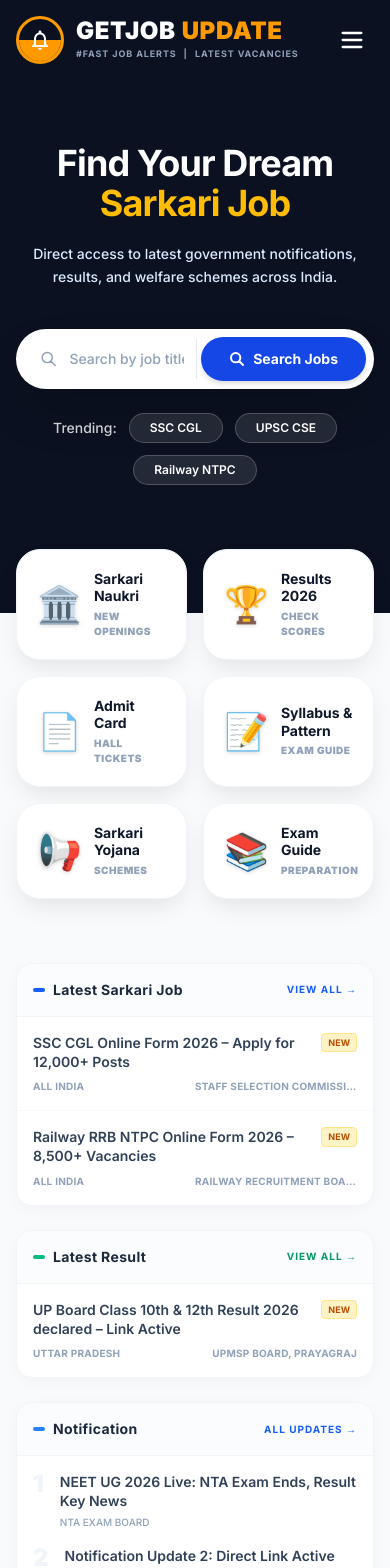
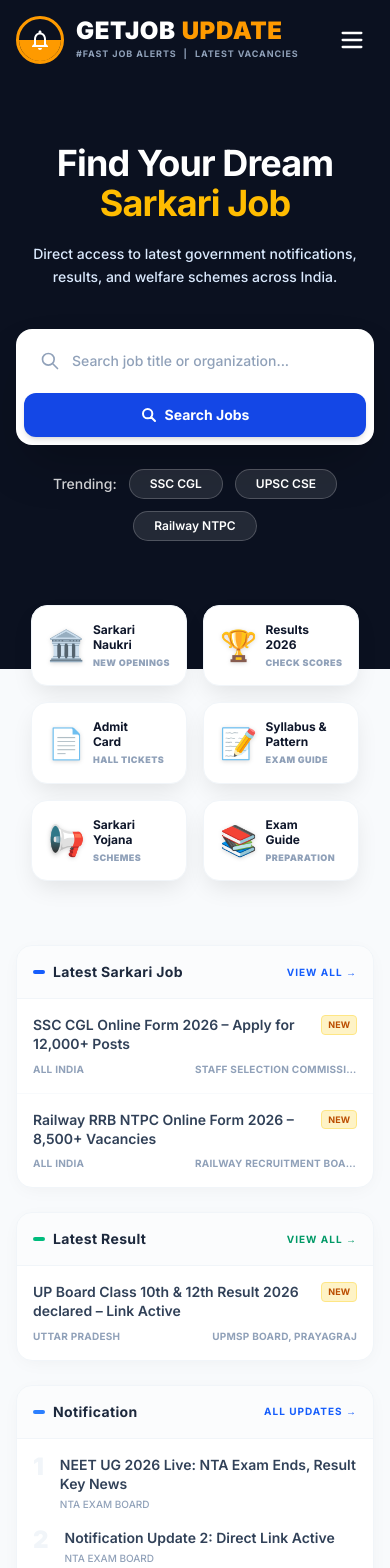
Before and after one commit to sharif8092/getjobupdateNext, a Next.js app: page / in a window 390 px wide. Shown: the top 1568 px of the page. Built offline with nearby package versions, Linux system fonts and the light colour scheme; no server answers.

Commit message:
second commit

```diff
--- a/src/app/page.tsx
+++ b/src/app/page.tsx
@@ -47,7 +47,7 @@
       {/* Box Content List */}
       <div className="flex flex-col divide-y divide-slate-50 flex-1">
         {posts.length > 0 ? (
-          posts.map(post => {
+          posts.slice(0, 5).map(post => {
             const loc = post.custom_meta?.aziz_job_location || 'Central';
             const dept = post.custom_meta?.aziz_department || 'Govt';
             const isNew = (Date.now() - new Date(post.date).getTime()) < 3 * 24 * 60 * 60 * 1000; // 3 days
@@ -121,19 +121,19 @@
           </p>
 
           {/* Search Bar Container */}
-          <div className="bg-white rounded-full p-2 flex items-center shadow-2xl mx-auto max-w-3xl">
-            <div className="flex-1 flex items-center pl-4 border-r border-slate-200">
-              <svg className="w-5 h-5 text-slate-400" fill="none" viewBox="0 0 24 24" stroke="currentColor"><path strokeLinecap="round" strokeLinejoin="round" strokeWidth={2} d="M21 21l-6-6m2-5a7 7 0 11-14 0 7 7 0 0114 0z" /></svg>
-              <input type="text" placeholder="Search by job title or organization..." className="w-full px-3 py-2.5 outline-none text-slate-800 bg-transparent text-sm font-medium placeholder:text-slate-400" />
+          <div className="bg-white rounded-2xl md:rounded-full p-2 flex flex-col md:flex-row items-center shadow-2xl mx-auto max-w-3xl gap-2 md:gap-0">
+            <div className="w-full md:flex-1 flex items-center px-4 py-1 md:border-r border-slate-200">
+              <svg className="w-5 h-5 text-slate-400 shrink-0" fill="none" viewBox="0 0 24 24" stroke="currentColor"><path strokeLinecap="round" strokeLinejoin="round" strokeWidth={2} d="M21 21l-6-6m2-5a7 7 0 11-14 0 7 7 0 0114 0z" /></svg>
+              <input type="text" placeholder="Search job title or organization..." className="w-full px-3 py-2.5 outline-none text-slate-800 bg-transparent text-sm font-medium placeholder:text-slate-400" />
             </div>
             <div className="hidden sm:flex items-center px-4 w-44 border-r border-slate-200 cursor-pointer">
-              <svg className="w-4 h-4 text-slate-400 mr-2" fill="none" viewBox="0 0 24 24" stroke="currentColor"><path strokeLinecap="round" strokeLinejoin="round" strokeWidth={2} d="M17.657 16.657L13.414 20.9a1.998 1.998 0 01-2.827 0l-4.244-4.243a8 8 0 1111.314 0z" /><path strokeLinecap="round" strokeLinejoin="round" strokeWidth={2} d="M15 11a3 3 0 11-6 0 3 3 0 016 0z" /></svg>
+              <svg className="w-4 h-4 text-slate-400 mr-2 shrink-0" fill="none" viewBox="0 0 24 24" stroke="currentColor"><path strokeLinecap="round" strokeLinejoin="round" strokeWidth={2} d="M17.657 16.657L13.414 20.9a1.998 1.998 0 01-2.827 0l-4.244-4.243a8 8 0 1111.314 0z" /><path strokeLinecap="round" strokeLinejoin="round" strokeWidth={2} d="M15 11a3 3 0 11-6 0 3 3 0 016 0z" /></svg>
               <select className="bg-transparent text-slate-700 outline-none w-full text-sm font-bold cursor-pointer appearance-none">
                 <option>All States</option>
               </select>
-              <svg className="w-4 h-4 text-slate-400" fill="none" viewBox="0 0 24 24" stroke="currentColor"><path strokeLinecap="round" strokeLinejoin="round" strokeWidth={2} d="M19 9l-7 7-7-7" /></svg>
+              <svg className="w-4 h-4 text-slate-400 shrink-0" fill="none" viewBox="0 0 24 24" stroke="currentColor"><path strokeLinecap="round" strokeLinejoin="round" strokeWidth={2} d="M19 9l-7 7-7-7" /></svg>
             </div>
-            <button className="bg-blue-700 hover:bg-blue-800 text-white rounded-full px-7 py-3 font-bold text-sm flex items-center gap-2 transition-colors ml-1 shadow-md">
+            <button className="w-full md:w-auto bg-blue-700 hover:bg-blue-800 text-white rounded-xl md:rounded-full px-7 py-3 font-bold text-sm flex items-center justify-center gap-2 transition-colors shadow-md">
               <svg className="w-4 h-4" fill="none" viewBox="0 0 24 24" stroke="currentColor"><path strokeLinecap="round" strokeLinejoin="round" strokeWidth={3} d="M21 21l-6-6m2-5a7 7 0 11-14 0 7 7 0 0114 0z" /></svg>
               Search Jobs
             </button>
@@ -153,51 +153,51 @@
       <div className="max-w-7xl mx-auto px-4 sm:px-6 lg:px-8 relative z-20 -mt-16 mb-16">
         <div className="grid grid-cols-2 md:grid-cols-3 lg:grid-cols-6 gap-4">
 
-          <Link href="/jobs" className="bg-white rounded-3xl p-5 shadow-[0_10px_25px_-5px_rgba(0,0,0,0.1)] border border-slate-100 flex items-center gap-3 hover:-translate-y-1 transition-transform group">
-            <div className="text-4xl drop-shadow-sm group-hover:scale-110 transition-transform">🏛️</div>
-            <div className="flex flex-col">
-              <span className="text-slate-900 font-bold text-sm leading-tight">Sarkari<br/>Naukri</span>
-              <span className="text-slate-400 font-black text-[10px] uppercase mt-1 tracking-wider">NEW OPENINGS</span>
+          <Link href="/jobs" className="bg-white rounded-2xl md:rounded-3xl p-4 md:p-5 shadow-[0_10px_25px_-5px_rgba(0,0,0,0.1)] border border-slate-100 flex items-center gap-2 md:gap-3 hover:-translate-y-1 transition-transform group">
+            <div className="text-3xl md:text-4xl drop-shadow-sm group-hover:scale-110 transition-transform">🏛️</div>
+            <div className="flex flex-col overflow-hidden">
+              <span className="text-slate-900 font-bold text-xs md:text-sm leading-tight truncate">Sarkari<br/>Naukri</span>
+              <span className="text-slate-400 font-black text-[9px] md:text-[10px] uppercase mt-1 tracking-wider truncate">NEW OPENINGS</span>
             </div>
           </Link>
 
-          <Link href="/results" className="bg-white rounded-3xl p-5 shadow-[0_10px_25px_-5px_rgba(0,0,0,0.1)] border border-slate-100 flex items-center gap-3 hover:-translate-y-1 transition-transform group">
-            <div className="text-4xl text-amber-500 drop-shadow-sm group-hover:scale-110 transition-transform">🏆</div>
-            <div className="flex flex-col">
-              <span className="text-slate-900 font-bold text-sm leading-tight">Results<br/>2026</span>
-              <span className="text-slate-400 font-black text-[10px] uppercase mt-1 tracking-wider">CHECK SCORES</span>
+          <Link href="/results" className="bg-white rounded-2xl md:rounded-3xl p-4 md:p-5 shadow-[0_10px_25px_-5px_rgba(0,0,0,0.1)] border border-slate-100 flex items-center gap-2 md:gap-3 hover:-translate-y-1 transition-transform group">
+            <div className="text-3xl md:text-4xl text-amber-500 drop-shadow-sm group-hover:scale-110 transition-transform">🏆</div>
+            <div className="flex flex-col overflow-hidden">
+              <span className="text-slate-900 font-bold text-xs md:text-sm leading-tight truncate">Results<br/>2026</span>
+              <span className="text-slate-400 font-black text-[9px] md:text-[10px] uppercase mt-1 tracking-wider truncate">CHECK SCORES</span>
             </div>
           </Link>
 
-          <Link href="/admit-card" className="bg-white rounded-3xl p-5 shadow-[0_10px_25px_-5px_rgba(0,0,0,0.1)] border border-slate-100 flex items-center gap-3 hover:-translate-y-1 transition-transform group">
-            <div className="text-4xl text-slate-300 drop-shadow-sm group-hover:scale-110 transition-transform">📄</div>
-            <div className="flex flex-col">
-              <span className="text-slate-900 font-bold text-sm leading-tight">Admit<br/>Card</span>
-              <span className="text-slate-400 font-black text-[10px] uppercase mt-1 tracking-wider">HALL TICKETS</span>
+          <Link href="/admit-card" className="bg-white rounded-2xl md:rounded-3xl p-4 md:p-5 shadow-[0_10px_25px_-5px_rgba(0,0,0,0.1)] border border-slate-100 flex items-center gap-2 md:gap-3 hover:-translate-y-1 transition-transform group">
+            <div className="text-3xl md:text-4xl text-slate-300 drop-shadow-sm group-hover:scale-110 transition-transform">📄</div>
+            <div className="flex flex-col overflow-hidden">
+              <span className="text-slate-900 font-bold text-xs md:text-sm leading-tight truncate">Admit<br/>Card</span>
+              <span className="text-slate-400 font-black text-[9px] md:text-[10px] uppercase mt-1 tracking-wider truncate">HALL TICKETS</span>
             </div>
           </Link>
 
-          <Link href="/syllabus" className="bg-white rounded-3xl p-5 shadow-[0_10px_25px_-5px_rgba(0,0,0,0.1)] border border-slate-100 flex items-center gap-3 hover:-translate-y-1 transition-transform group">
-            <div className="text-4xl drop-shadow-sm group-hover:scale-110 transition-transform">📝</div>
-            <div className="flex flex-col">
-              <span className="text-slate-900 font-bold text-sm leading-tight">Syllabus &<br/>Pattern</span>
-              <span className="text-slate-400 font-black text-[10px] uppercase mt-1 tracking-wider">EXAM GUIDE</span>
+          <Link href="/syllabus" className="bg-white rounded-2xl md:rounded-3xl p-4 md:p-5 shadow-[0_10px_25px_-5px_rgba(0,0,0,0.1)] border border-slate-100 flex items-center gap-2 md:gap-3 hover:-translate-y-1 transition-transform group">
+            <div className="text-3xl md:text-4xl drop-shadow-sm group-hover:scale-110 transition-transform">📝</div>
+            <div className="flex flex-col overflow-hidden">
+              <span className="text-slate-900 font-bold text-xs md:text-sm leading-tight truncate">Syllabus &<br/>Pattern</span>
+              <span className="text-slate-400 font-black text-[9px] md:text-[10px] uppercase mt-1 tracking-wider truncate">EXAM GUIDE</span>
             </div>
           </Link>
 
-          <Link href="/yojana" className="bg-white rounded-3xl p-5 shadow-[0_10px_25px_-5px_rgba(0,0,0,0.1)] border border-slate-100 flex items-center gap-3 hover:-translate-y-1 transition-transform group">
-            <div className="text-4xl text-red-500 drop-shadow-sm group-hover:scale-110 transition-transform">📢</div>
-            <div className="flex flex-col">
-              <span className="text-slate-900 font-bold text-sm leading-tight">Sarkari<br/>Yojana</span>
-              <span className="text-slate-400 font-black text-[10px] uppercase mt-1 tracking-wider">SCHEMES</span>
+          <Link href="/yojana" className="bg-white rounded-2xl md:rounded-3xl p-4 md:p-5 shadow-[0_10px_25px_-5px_rgba(0,0,0,0.1)] border border-slate-100 flex items-center gap-2 md:gap-3 hover:-translate-y-1 transition-transform group">
+            <div className="text-3xl md:text-4xl text-red-500 drop-shadow-sm group-hover:scale-110 transition-transform">📢</div>
+            <div className="flex flex-col overflow-hidden">
+              <span className="text-slate-900 font-bold text-xs md:text-sm leading-tight truncate">Sarkari<br/>Yojana</span>
+              <span className="text-slate-400 font-black text-[9px] md:text-[10px] uppercase mt-1 tracking-wider truncate">SCHEMES</span>
             </div>
           </Link>
 
-          <Link href="/exam-guide" className="bg-white rounded-3xl p-5 shadow-[0_10px_25px_-5px_rgba(0,0,0,0.1)] border border-slate-100 flex items-center gap-3 hover:-translate-y-1 transition-transform group">
-            <div className="text-4xl drop-shadow-sm group-hover:scale-110 transition-transform">📚</div>
-            <div className="flex flex-col">
-              <span className="text-slate-900 font-bold text-sm leading-tight">Exam<br/>Guide</span>
-              <span className="text-slate-400 font-black text-[10px] uppercase mt-1 tracking-wider">PREPARATION</span>
+          <Link href="/exam-guide" className="bg-white rounded-2xl md:rounded-3xl p-4 md:p-5 shadow-[0_10px_25px_-5px_rgba(0,0,0,0.1)] border border-slate-100 flex items-center gap-2 md:gap-3 hover:-translate-y-1 transition-transform group">
+            <div className="text-3xl md:text-4xl drop-shadow-sm group-hover:scale-110 transition-transform">📚</div>
+            <div className="flex flex-col overflow-hidden">
+              <span className="text-slate-900 font-bold text-xs md:text-sm leading-tight truncate">Exam<br/>Guide</span>
+              <span className="text-slate-400 font-black text-[9px] md:text-[10px] uppercase mt-1 tracking-wider truncate">PREPARATION</span>
             </div>
           </Link>
 
--- a/src/components/Footer.tsx
+++ b/src/components/Footer.tsx
@@ -23,13 +23,6 @@
             <p className="text-sm leading-relaxed text-slate-400">
               Get Job Update is India&apos;s leading platform providing 100% verified, ultra-fast notifications for latest government jobs, results, admit cards, and schemes directly from official gazettes.
             </p>
-            <div className="flex items-center gap-2 text-xs font-bold text-emerald-400">
-              <span className="relative flex h-2.5 w-2.5">
-                <span className="animate-ping absolute inline-flex h-full w-full rounded-full bg-emerald-400 opacity-75"></span>
-                <span className="relative inline-flex rounded-full h-2.5 w-2.5 bg-emerald-500"></span>
-              </span>
-              REAL-TIME DATABASE ACTIVE
-            </div>
             <div className="pt-2 text-xs text-slate-500 border-t border-slate-800">
               <strong className="block text-slate-400 mb-1 uppercase tracking-wider">📍 REGIONAL OFFICE:</strong>
               Sector 62, Noida, Uttar Pradesh, India - 201301
@@ -160,10 +153,7 @@
         <div className="flex flex-col md:flex-row items-center justify-between gap-6">
           <div className="space-y-2 text-center md:text-left">
             <p className="text-xs text-slate-500 font-medium">
-              © {currentYear} Get Job Update. All rights reserved. Built with premium Next.js 16 Server-Side Rendering (SSR).
-            </p>
-            <p className="text-[10px] text-slate-600 font-mono">
-              Database Sync Stamp: {new Date().toISOString().split('T')[0]} | Authority Verification Key: GJ-SECURE-2026
+              © {currentYear} Get Job Update. All rights reserved.
             </p>
             {/* Social Media SVG Links */}
             <div className="flex justify-center md:justify-start gap-4 pt-2">
@@ -190,16 +180,16 @@
             </div>
           </div>
 
-          {/* Expert Editor verified Badge */}
+          {/* Trusted Platform Badge */}
           <div className="flex-shrink-0">
-            <div className="flex items-center gap-3 bg-slate-900/50 border-2 border-[#ffbc00]/80 px-4 py-2.5 rounded-2xl shadow-xl">
-              <span className="text-2xl">🛡️</span>
+            <div className="flex items-center gap-3 bg-slate-900/50 border border-slate-800 px-4 py-2.5 rounded-2xl shadow-xl hover:border-blue-500/50 transition-colors">
+              <span className="text-2xl">⚡</span>
               <div>
-                <div className="text-[12px] font-black tracking-wider text-[#ffbc00] leading-none">
-                  VERIFIED & ACCURATE
+                <div className="text-[12px] font-black tracking-wider text-blue-400 leading-none">
+                  FAST & RELIABLE
                 </div>
                 <div className="text-[10px] text-slate-400 font-bold tracking-wide mt-1">
-                  100% GOVERNMENT GAZETTE APPROVED
+                  LATEST JOB UPDATES 24/7
                 </div>
               </div>
             </div>
--- a/src/components/IndiaMap.tsx
+++ b/src/components/IndiaMap.tsx
@@ -65,29 +65,31 @@
       </div>
 
       {/* Live Status Floating Badge */}
-      <div className="absolute bottom-0 right-4 lg:right-12 z-20 bg-white rounded-full p-2 pr-3 flex items-center gap-5 shadow-[0_20px_50px_-12px_rgba(0,0,0,0.15)] border border-slate-100 backdrop-blur-sm transition-all duration-300">
-        <div className="w-12 h-12 rounded-full bg-[#1d4ed8] flex items-center justify-center shadow-inner">
-          <svg className="w-5 h-5 text-white" fill="none" viewBox="0 0 24 24" stroke="currentColor">
+      <div className="relative mt-6 md:mt-0 md:absolute md:bottom-0 md:right-4 lg:right-12 z-20 bg-white rounded-2xl md:rounded-full p-2 pr-3 flex items-center justify-between md:justify-start gap-3 md:gap-5 shadow-[0_20px_50px_-12px_rgba(0,0,0,0.15)] border border-slate-100 backdrop-blur-sm transition-all duration-300 w-full md:w-auto">
+        <div className="flex items-center gap-3">
+          <div className="w-10 h-10 md:w-12 md:h-12 rounded-full bg-[#1d4ed8] flex items-center justify-center shadow-inner shrink-0">
+            <svg className="w-4 h-4 md:w-5 md:h-5 text-white" fill="none" viewBox="0 0 24 24" stroke="currentColor">
               <path strokeLinecap="round" strokeLinejoin="round" strokeWidth={2.5} d="M17.657 16.657L13.414 20.9a1.998 1.998 0 01-2.827 0l-4.244-4.243a8 8 0 1111.314 0z" />
               <path strokeLinecap="round" strokeLinejoin="round" strokeWidth={2.5} d="M15 11a3 3 0 11-6 0 3 3 0 016 0z" />
             </svg>
           </div>
 
           {hoveredState ? (
-          <div className="flex flex-col pr-2 animate-fade-in min-w-[120px]">
-            <div className="text-[11px] font-black text-emerald-600 uppercase tracking-[0.2em] mb-0.5">{hoveredState.count} Live Posts</div>
-            <div className="text-[17px] font-black text-slate-900 tracking-tight">{hoveredState.name}</div>
+            <div className="flex flex-col animate-fade-in min-w-[120px]">
+              <div className="text-[10px] md:text-[11px] font-black text-emerald-600 uppercase tracking-[0.2em] mb-0.5 leading-none">{hoveredState.count} Live Posts</div>
+              <div className="text-[15px] md:text-[17px] font-black text-slate-900 tracking-tight leading-tight">{hoveredState.name}</div>
             </div>
           ) : (
-          <div className="flex flex-col pr-2 min-w-[120px]">
-            <div className="text-[11px] font-black text-[#1d4ed8] uppercase tracking-[0.2em] mb-0.5">LIVE STATUS</div>
-            <div className="text-[17px] font-black text-slate-900 tracking-tight">38 Active Regions</div>
+            <div className="flex flex-col min-w-[120px]">
+              <div className="text-[10px] md:text-[11px] font-black text-[#1d4ed8] uppercase tracking-[0.2em] mb-0.5 leading-none">LIVE STATUS</div>
+              <div className="text-[15px] md:text-[17px] font-black text-slate-900 tracking-tight leading-tight">38 Active Regions</div>
             </div>
           )}
+        </div>
 
         <div
           onClick={() => hoveredState ? router.push(`/state/${hoveredState.slug}`) : router.push('/states')}
-          className="w-10 h-10 rounded-full bg-slate-900 flex items-center justify-center ml-2 hover:bg-slate-800 cursor-pointer transition-colors shadow-md text-white"
+          className="w-10 h-10 rounded-full bg-slate-900 flex items-center justify-center hover:bg-slate-800 cursor-pointer transition-colors shadow-md text-white shrink-0"
         >
           <svg className="w-5 h-5 text-white" fill="none" viewBox="0 0 24 24" stroke="currentColor">
             <path strokeLinecap="round" strokeLinejoin="round" strokeWidth={2.5} d="M14 5l7 7m0 0l-7 7m7-7H3" />
```
Lines whose indentation alone changed are shown as unchanged.
